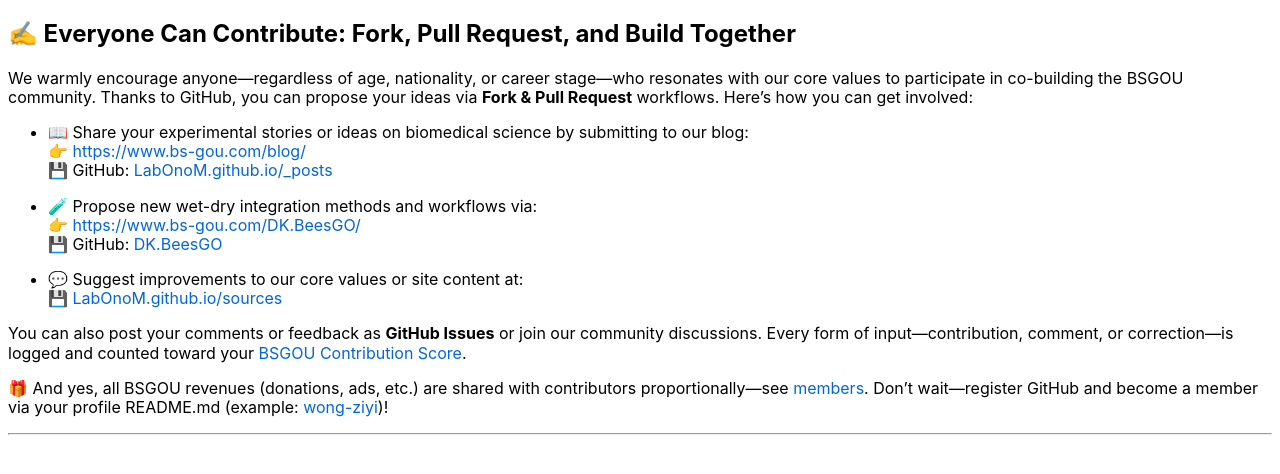
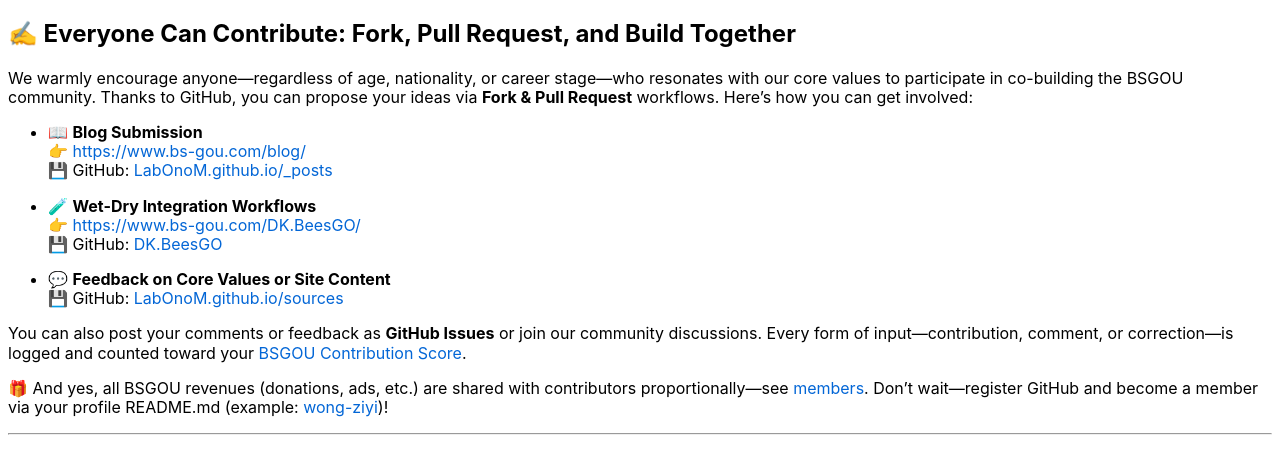
Before and after one commit to LabOnoM/LabOnoM.github.io, a Jekyll site: the page built from sources/Contributions.md, in a window 1280 px wide. Shown: the top 474 px of the page. Built offline with Jekyll 4.4.1, drawn with Linux system fonts in a browser that asks for light colours; our own code applies the rules of GitHub Pages for plain Markdown files.

Commit message:
Update Contributions.md

```diff
--- a/sources/Contributions.md
+++ b/sources/Contributions.md
@@ -6,16 +6,24 @@ layout: iframe
 
 We warmly encourage anyone—regardless of age, nationality, or career stage—who resonates with our core values to participate in co-building the BSGOU community. Thanks to GitHub, you can propose your ideas via **Fork & Pull Request** workflows. Here’s how you can get involved:
 
-- 📖 Share your experimental stories or ideas on biomedical science by submitting to our blog:<br>
-  👉 [https://www.bs-gou.com/blog/](https://www.bs-gou.com/blog/)<br>
-  💾 GitHub: [LabOnoM.github.io/_posts](https://github.com/LabOnoM/LabOnoM.github.io/tree/main/_posts)<br>
-
-- 🧪 Propose new wet-dry integration methods and workflows via:<br>
-  👉 [https://www.bs-gou.com/DK.BeesGO/](https://www.bs-gou.com/DK.BeesGO/)<br>
-  💾 GitHub: [DK.BeesGO](https://github.com/LabOnoM/DK.BeesGO)<br>
-
-- 💬 Suggest improvements to our core values or site content at:<br>
-  💾 [LabOnoM.github.io/sources](https://github.com/LabOnoM/LabOnoM.github.io/tree/main/sources)<br>
+<ul>
+  <li>
+    📖 <strong>Blog Submission</strong><br>
+    👉 <a href="https://www.bs-gou.com/blog/">https://www.bs-gou.com/blog/</a><br>
+    💾 GitHub: <a href="https://github.com/LabOnoM/LabOnoM.github.io/tree/main/_posts">LabOnoM.github.io/_posts</a>
+  </li>
+  <p></p>
+  <li>
+    🧪 <strong>Wet-Dry Integration Workflows</strong><br>
+    👉 <a href="https://www.bs-gou.com/DK.BeesGO/">https://www.bs-gou.com/DK.BeesGO/</a><br>
+    💾 GitHub: <a href="https://github.com/LabOnoM/DK.BeesGO">DK.BeesGO</a>
+  </li>
+  <p></p>
+  <li>
+    💬 <strong>Feedback on Core Values or Site Content</strong><br>
+    💾 GitHub: <a href="https://github.com/LabOnoM/LabOnoM.github.io/tree/main/sources">LabOnoM.github.io/sources</a>
+  </li>
+</ul>
 
 You can also post your comments or feedback as **GitHub Issues** or join our community discussions. Every form of input—contribution, comment, or correction—is logged and counted toward your [BSGOU Contribution Score](https://www.bs-gou.com/2025/06/12/BSGOU-Contribution-Score.html).
 
```
